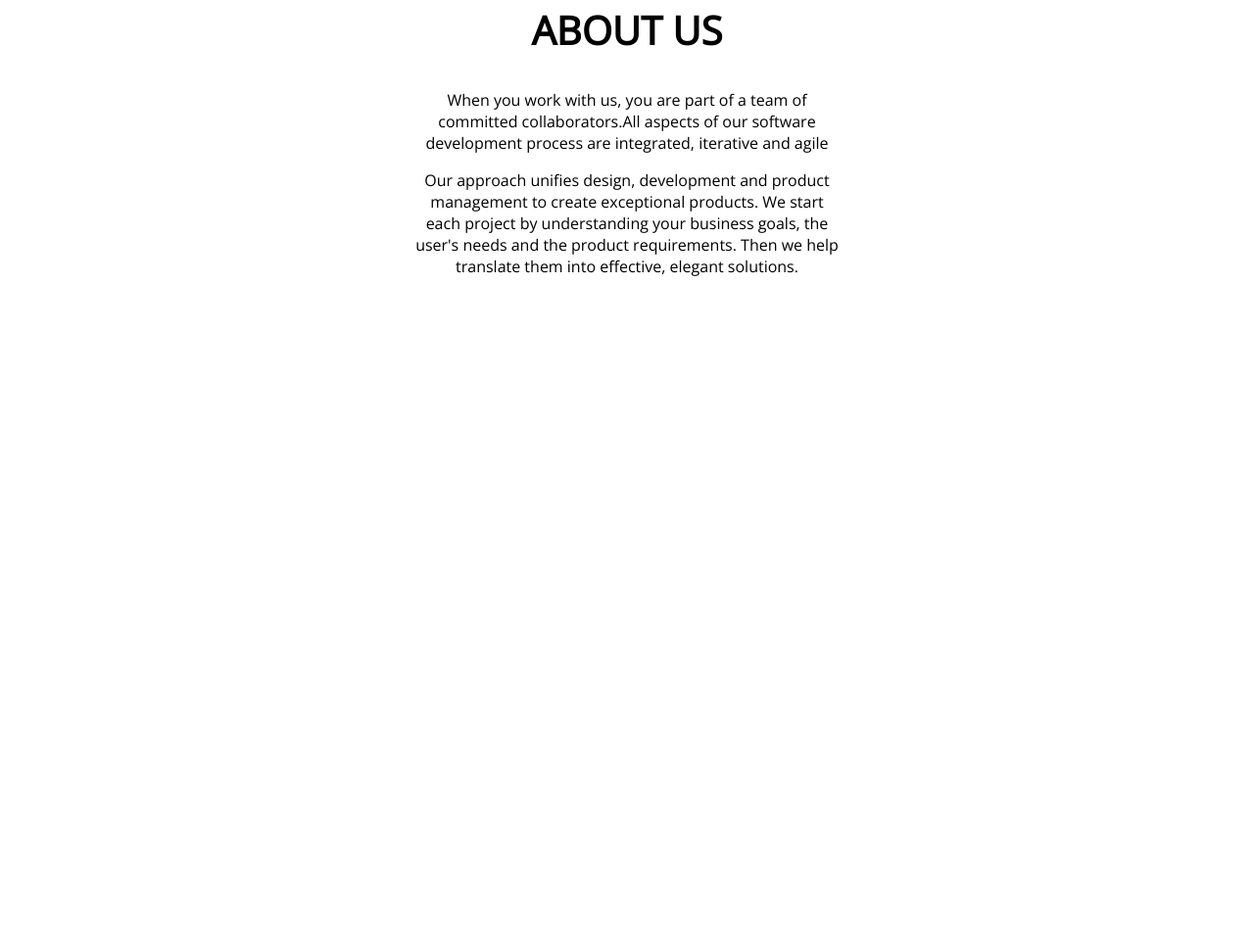
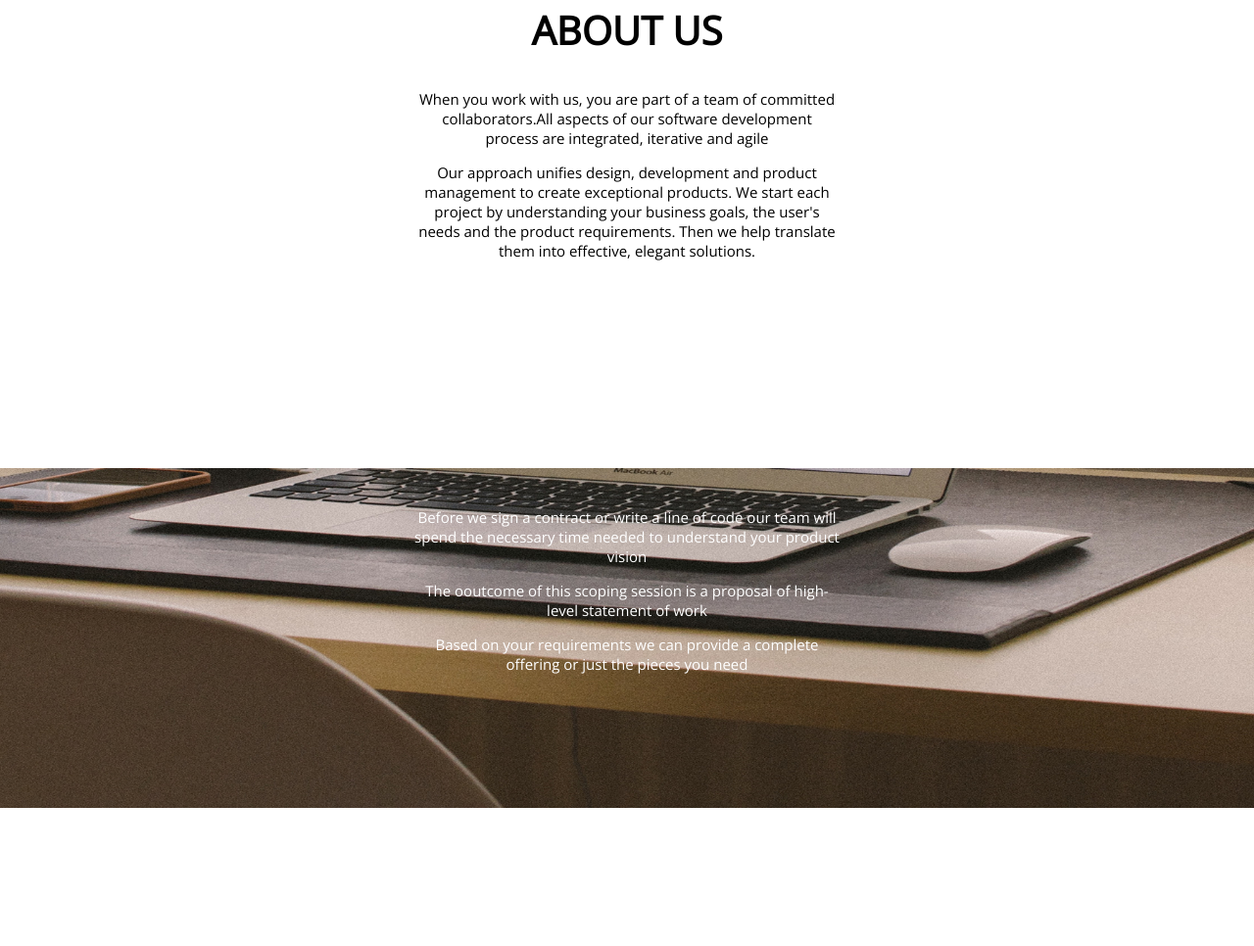
Before and after one commit to owuor91/delani, a plain HTML site: page index.html in a window 1280 px wide. Shown: the part 657-1623 px from the top of the page at 98% size. Before the commit the page ends 1010 px from the top, so only its background shows below. Drawn offline with nearby package versions, Linux system fonts and the light colour scheme.

Commit message:
services section complete

```diff
--- a/css/main.css
+++ b/css/main.css
@@ -7,6 +7,7 @@ body{
 	margin: 0;
 	padding: 0;
 	font-family: 'Open Sans', sans-serif;
+	font-size: 15px;
 }
 
 h1{
@@ -47,5 +48,16 @@ h1{
 	width: 34%;
 	margin: 60px 33% 70px 33%;
 	text-align: center;
+}
 
+#services{
+	background-image: url('../assets/backgrounds/s_image.jpg');
+	background-repeat: no-repeat;
+    background-attachment: fixed;
+    background-size: 1366px 347px;
+    background-position: center;
+	color:#fff;
+	height: 500px;
+	text-align: center;
+	padding: 60px 33% 70px 33%;
 }
--- a/index.html
+++ b/index.html
@@ -20,7 +20,12 @@
 			<p>When you work with us, you are part of a team of committed collaborators.All aspects of our software development process are integrated, iterative and agile</p>
 			<p>Our approach unifies design, development and product management to create exceptional products. We start each project by understanding your business goals, the user's needs and the product requirements. Then we help translate them into effective, elegant solutions.</p>
 		</section>
-		<section id="services"></section>
+		<section id="services">
+			<h1>SERVICES</h1>
+			<p>Before we sign a contract or write a line of code our team will spend the necessary time needed to understand your product vision</p>
+			<p>The ooutcome of this scoping session is a proposal of high-level statement of work</p>
+			<p>Based on your requirements we can provide a complete offering or just the pieces you need</p>
+		</section>
 		<section id="what"></section>
 		<section id="portfolio"></section>
 		<section id="contact"></section>
```
